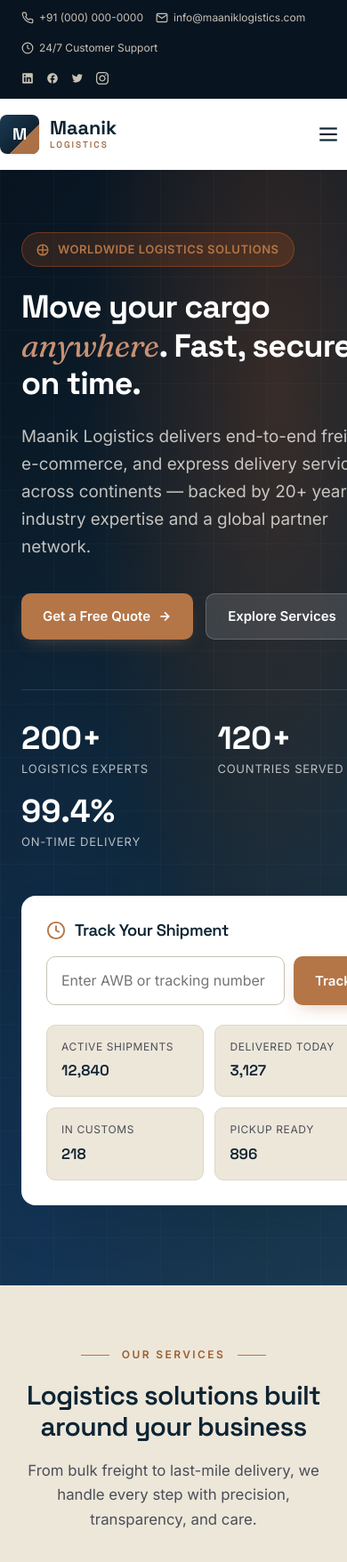
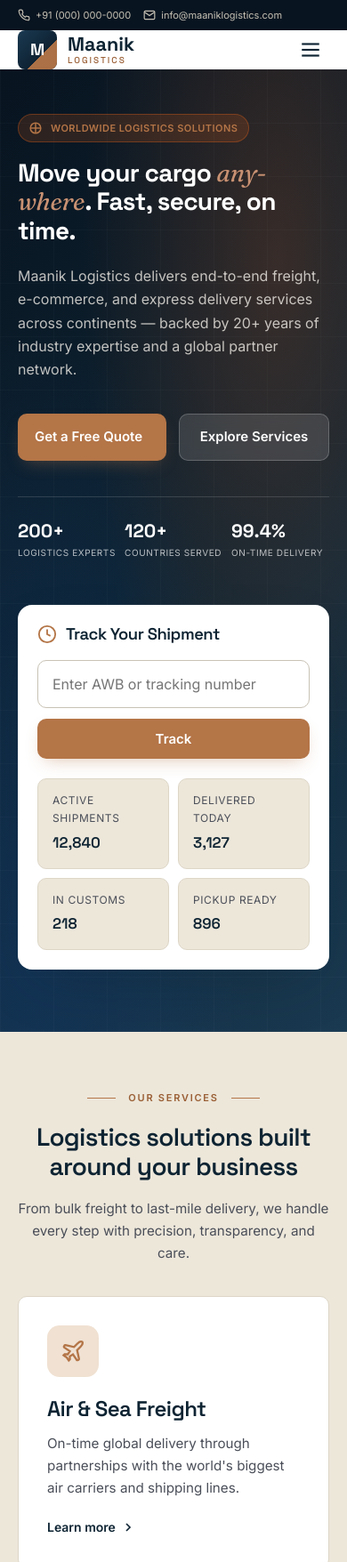
Before and after one commit to MaanikLogistics/Website, a plain HTML site: page index.html in a window 390 px wide. Shown: the top 1756 px of the page at 89% size. Drawn offline with Linux system fonts and the light colour scheme.

Commit message:
Tighten mobile typography and fix hero h1 overflow

```diff
--- a/styles.css
+++ b/styles.css
@@ -98,9 +98,9 @@ h1, h2, h3, h4, h5 {
   font-weight: 600;
   letter-spacing: -0.025em;
 }
-h1 { font-size: clamp(2.25rem, 4.5vw, 3.75rem); font-weight: 700; }
-h2 { font-size: clamp(1.875rem, 3vw, 2.75rem); }
-h3 { font-size: 1.5rem; }
+h1 { font-size: clamp(1.85rem, 4.5vw, 3.75rem); font-weight: 700; overflow-wrap: break-word; word-wrap: break-word; hyphens: auto; }
+h2 { font-size: clamp(1.6rem, 3vw, 2.75rem); overflow-wrap: break-word; }
+h3 { font-size: 1.5rem; overflow-wrap: break-word; }
 h4 { font-size: 1.15rem; }
 
 p { color: var(--slate-700); }
@@ -738,12 +738,16 @@ img { max-width: 100%; display: block; }
 }
 
 @media (max-width: 720px) {
-  .section { padding: 60px 0; }
+  html, body { overflow-x: hidden; }
+  .section { padding: 56px 0; }
+  .container { padding: 0 20px; }
+
+  /* Header */
   .menu-toggle { display: inline-flex; }
   .nav-links {
     position: absolute;
     top: 100%; left: 0; right: 0;
-    background: var(--white);
+    background: #ffffff;
     flex-direction: column;
     align-items: stretch;
     padding: 16px;
@@ -754,14 +758,76 @@ img { max-width: 100%; display: block; }
   .nav-links.open { display: flex; }
   .nav-links a { padding: 14px 18px; }
   .nav-cta { margin: 8px 0 0; width: 100%; justify-content: center; }
-  .hero-stats { grid-template-columns: 1fr 1fr; gap: 18px; }
-  .stats-strip { grid-template-columns: 1fr 1fr; padding: 30px; gap: 24px; }
-  .stat-item .value { font-size: 2rem; }
-  .topbar-info { font-size: 12px; gap: 14px; }
+
+  /* Top bar */
+  .topbar { padding: 8px 0; }
+  .topbar .container { gap: 10px; }
+  .topbar-info { font-size: 11px; gap: 14px; row-gap: 6px; }
+  .topbar-info span { display: none; }
+  .topbar-social { display: none; }
+
+  /* Hero — refined for mobile */
+  .hero { padding: 50px 0 70px; }
+  .hero h1 { font-size: 1.95rem; line-height: 1.15; }
+  .hero p.lead { font-size: 1rem; }
+  .hero-eyebrow { font-size: 11px; padding: 6px 12px; margin-bottom: 18px; }
+  .hero-cta { width: 100%; }
+  .hero-cta .btn { flex: 1; justify-content: center; min-width: 0; }
+  .hero-stats { grid-template-columns: 1fr 1fr 1fr; gap: 14px; margin-top: 40px; padding-top: 28px; }
+  .hero-stat-value { font-size: 1.5rem; }
+  .hero-stat-label { font-size: 11px; }
   .hero-floating { display: none; }
-  .footer-grid { grid-template-columns: 1fr; gap: 32px; }
-  .form-card { padding: 28px; }
+  .hero-card { padding: 22px; }
+  .hero-card-mini { grid-template-columns: 1fr 1fr; gap: 10px; }
+  .track-form { flex-direction: column; gap: 12px; }
+  .track-form .btn { width: 100%; justify-content: center; }
+
+  /* Sections */
+  .section-title { font-size: 1.75rem; }
+  .section-subtitle { font-size: 0.95rem; margin-bottom: 36px; }
+  .section-eyebrow { font-size: 11px; letter-spacing: 0.16em; }
+
+  /* Stats strip */
+  .stats-strip { grid-template-columns: 1fr 1fr; padding: 28px; gap: 22px; }
+  .stat-item .value { font-size: 1.85rem; }
+
+  /* Process */
+  .process-grid { gap: 22px; }
+  .process-num { width: 54px; height: 54px; font-size: 1.2rem; }
+
+  /* CTA */
+  .cta-block { padding: 32px; }
+  .cta-block h2 { font-size: 1.5rem; }
+
+  /* Forms */
+  .form-card { padding: 24px; }
+  .form-card h3 { font-size: 1.25rem; }
+
+  /* Tracking */
   .track-meta { grid-template-columns: 1fr 1fr; }
   .timeline-item { grid-template-columns: 24px 1fr; }
   .timeline-time { grid-column: 2; font-size: 12px; margin-top: 4px; }
+
+  /* Page header */
+  .page-header { padding: 50px 0 60px; }
+  .page-header h1 { font-size: 2rem; }
+
+  /* Service detail cards */
+  .service-detail { padding: 28px; }
+  .service-detail .big-icon { width: 64px; height: 64px; }
+
+  /* Footer */
+  .footer { padding: 50px 0 0; }
+  .footer-grid { grid-template-columns: 1fr; gap: 32px; }
+  .footer-bottom { padding: 20px 0; }
 }
+
+@media (max-width: 420px) {
+  .hero h1 { font-size: 1.75rem; }
+  .hero-stats { gap: 10px; }
+  .hero-stat-value { font-size: 1.3rem; }
+  .hero-stat-label { font-size: 10px; }
+  h1 { font-size: 1.75rem; }
+  .stats-strip { padding: 22px; gap: 16px; }
+  .stat-item .value { font-size: 1.6rem; }
+}
```
